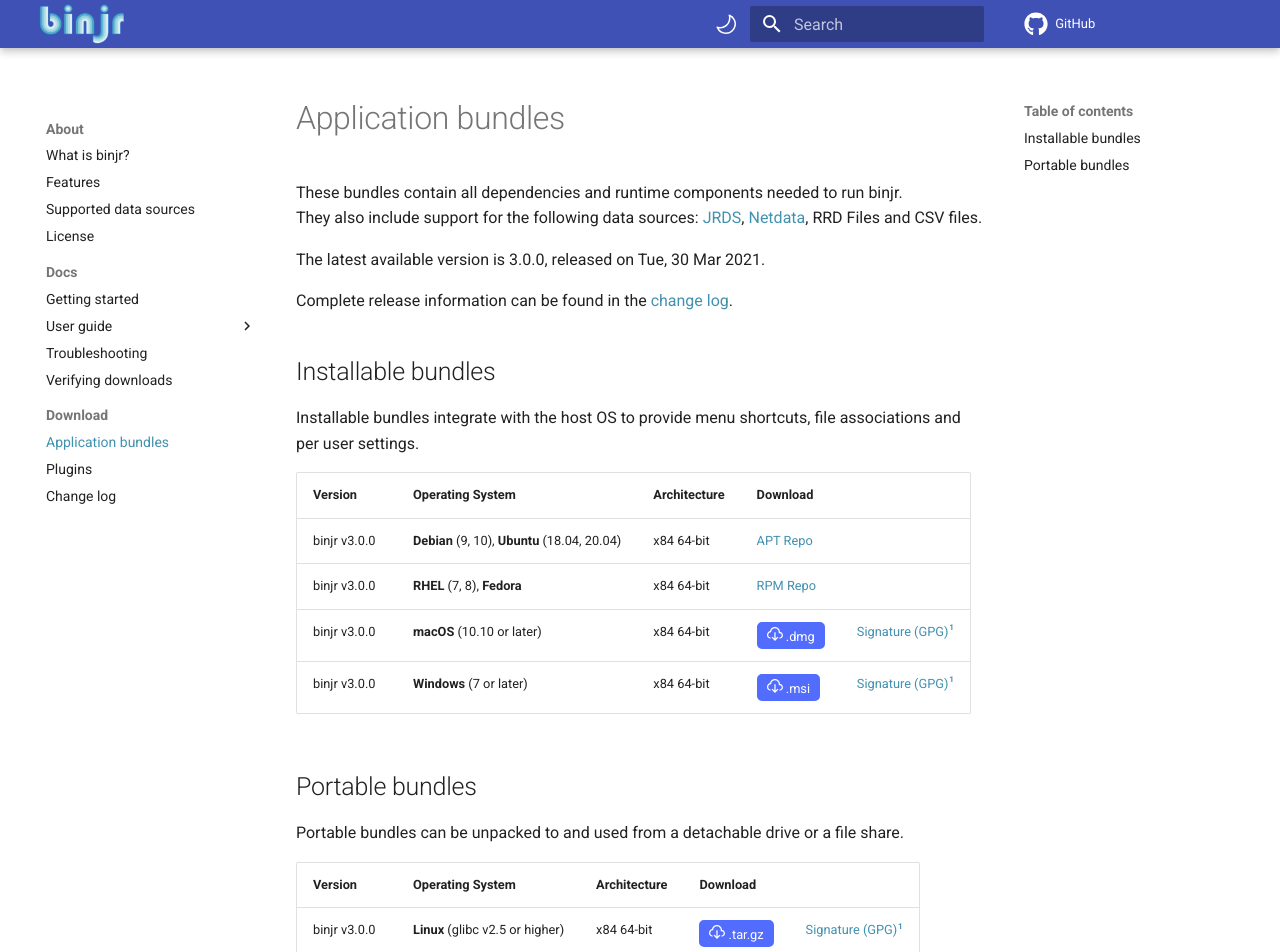
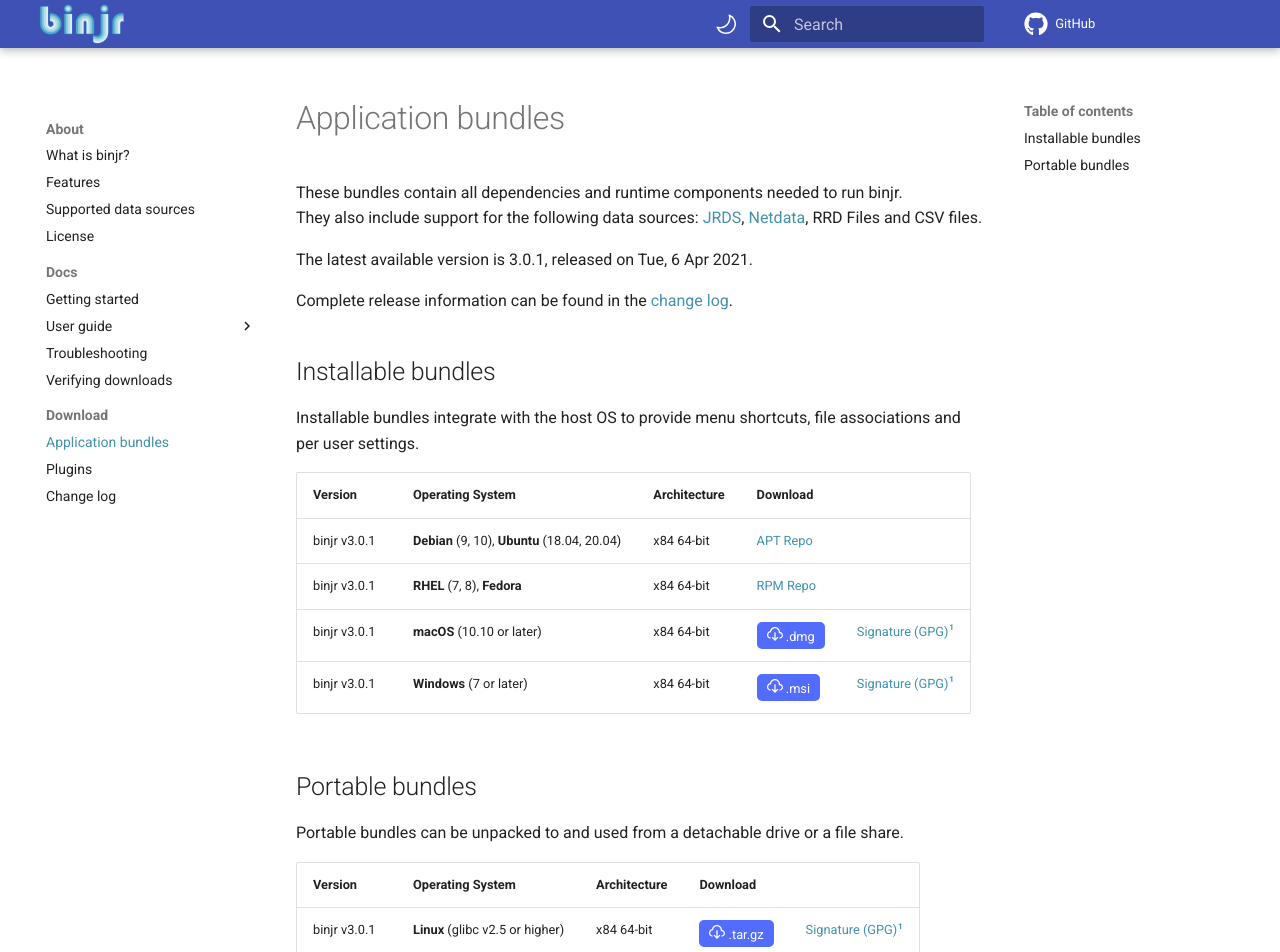
Before and after one commit to binjr/binjr.github.io, an MkDocs documentation site: the page built from docs/download/latest_release.md, in a window 1280 px wide and 1400 px high. Shown: the top 952 px of the window. Built offline with MkDocs 1.6.1 and Material for MkDocs 9.7.7, drawn with Linux system fonts in a browser that asks for light colours; comment, search, counter and statistics services are not loaded; some of the changed text lies outside the part shown.

Commit message:
Release  v3.0.1

```diff
--- a/docs/download/latest_release.md
+++ b/docs/download/latest_release.md
@@ -4,7 +4,7 @@
 They also include support for the following data sources:
 [JRDS](https://github.com/fbacchella/jrds), [Netdata](https://www.netdata.cloud), RRD Files and CSV files.
 
-The latest available version is 3.0.0, released on Tue, 30 Mar 2021.
+The latest available version is 3.0.1, released on Tue, 6 Apr 2021.
 
 Complete release information can be found in the [change log](CHANGELOG.md).
 
@@ -35,10 +35,10 @@
 
 |Version     | Operating System       |  Architecture        |  Download  | |
 |----------|----------|----------|------|----|
-| binjr v3.0.0 | **Debian** (9, 10), **Ubuntu** (18.04, 20.04)| x84 64-bit | [APT Repo](https://repos.binjr.eu/apt) |   |
-| binjr v3.0.0 | **RHEL** (7, 8), **Fedora**| x84 64-bit | [RPM Repo](https://repos.binjr.eu/rpm) |   |
-| binjr v3.0.0 | **macOS** (10.10 or later)| x84 64-bit |  [<button ><img alt="" src="../../assets/images/download.svg"> .dmg</button>](https://github.com/binjr/binjr/releases/download/v3.0.0/binjr-3.0.0_mac-x86_64.dmg) | [Signature (GPG)](https://github.com/binjr/binjr/releases/download/v3.0.0/binjr-3.0.0_mac-x86_64.dmg.asc)[^1] |
-| binjr v3.0.0 | **Windows** (7 or later)| x84 64-bit | [<button><img alt="" src="../../assets/images/download.svg"> .msi</button>](https://github.com/binjr/binjr/releases/download/v3.0.0/binjr-3.0.0_windows-amd64.msi) | [Signature (GPG)](https://github.com/binjr/binjr/releases/download/v3.0.0/binjr-3.0.0_windows-amd64.msi.asc)[^1] |
+| binjr v3.0.1 | **Debian** (9, 10), **Ubuntu** (18.04, 20.04)| x84 64-bit | [APT Repo](https://repos.binjr.eu/apt) |   |
+| binjr v3.0.1 | **RHEL** (7, 8), **Fedora**| x84 64-bit | [RPM Repo](https://repos.binjr.eu/rpm) |   |
+| binjr v3.0.1 | **macOS** (10.10 or later)| x84 64-bit |  [<button ><img alt="" src="../../assets/images/download.svg"> .dmg</button>](https://github.com/binjr/binjr/releases/download/v3.0.1/binjr-3.0.1_mac-x86_64.dmg) | [Signature (GPG)](https://github.com/binjr/binjr/releases/download/v3.0.1/binjr-3.0.1_mac-x86_64.dmg.asc)[^1] |
+| binjr v3.0.1 | **Windows** (7 or later)| x84 64-bit | [<button><img alt="" src="../../assets/images/download.svg"> .msi</button>](https://github.com/binjr/binjr/releases/download/v3.0.1/binjr-3.0.1_windows-amd64.msi) | [Signature (GPG)](https://github.com/binjr/binjr/releases/download/v3.0.1/binjr-3.0.1_windows-amd64.msi.asc)[^1] |
 
 ## Portable bundles
 
@@ -46,9 +46,9 @@
 
 |Version     | Operating System       |  Architecture        |  Download  | |
 |----------|----------|----------|------|----|
-| binjr v3.0.0 | **Linux** (glibc v2.5 or higher)| x84 64-bit | [<button ><img alt="" src="../../assets/images/download.svg"> .tar.gz</button>](https://github.com/binjr/binjr/releases/download/v3.0.0/binjr-3.0.0_linux-amd64.tar.gz)| [Signature (GPG)](https://github.com/binjr/binjr/releases/download/v3.0.0/binjr-3.0.0_linux-amd64.tar.gz.asc)[^1]  |
-| binjr v3.0.0 | **macOS** (10.10 or later)| x84 64-bit | [<button ><img alt="" src="../../assets/images/download.svg"> .tar.gz</button>](https://github.com/binjr/binjr/releases/download/v3.0.0/binjr-3.0.0_mac-x86_64.tar.gz) | [Signature (GPG)](https://github.com/binjr/binjr/releases/download/v3.0.0/binjr-3.0.0_mac-x86_64.tar.gz.asc)[^1] |
-| binjr v3.0.0 | **Windows** (7 or later)| x84 64-bit | [<button><img alt="" src="../../assets/images/download.svg"> .zip</button>](https://github.com/binjr/binjr/releases/download/v3.0.0/binjr-3.0.0_windows-amd64.zip)  | [Signature (GPG)](https://github.com/binjr/binjr/releases/download/v3.0.0/binjr-3.0.0_windows-amd64.zip.asc)[^1] |
+| binjr v3.0.1 | **Linux** (glibc v2.5 or higher)| x84 64-bit | [<button ><img alt="" src="../../assets/images/download.svg"> .tar.gz</button>](https://github.com/binjr/binjr/releases/download/v3.0.1/binjr-3.0.1_linux-amd64.tar.gz)| [Signature (GPG)](https://github.com/binjr/binjr/releases/download/v3.0.1/binjr-3.0.1_linux-amd64.tar.gz.asc)[^1]  |
+| binjr v3.0.1 | **macOS** (10.10 or later)| x84 64-bit | [<button ><img alt="" src="../../assets/images/download.svg"> .tar.gz</button>](https://github.com/binjr/binjr/releases/download/v3.0.1/binjr-3.0.1_mac-x86_64.tar.gz) | [Signature (GPG)](https://github.com/binjr/binjr/releases/download/v3.0.1/binjr-3.0.1_mac-x86_64.tar.gz.asc)[^1] |
+| binjr v3.0.1 | **Windows** (7 or later)| x84 64-bit | [<button><img alt="" src="../../assets/images/download.svg"> .zip</button>](https://github.com/binjr/binjr/releases/download/v3.0.1/binjr-3.0.1_windows-amd64.zip)  | [Signature (GPG)](https://github.com/binjr/binjr/releases/download/v3.0.1/binjr-3.0.1_windows-amd64.zip.asc)[^1] |
 
 [^1]: [How to verify the integrity of the downloaded file?](/documentation/verify-signature/)
 
```
Also changed, not shown: docs/download/CHANGELOG.md (+7 -1 lines), 1 other file.
